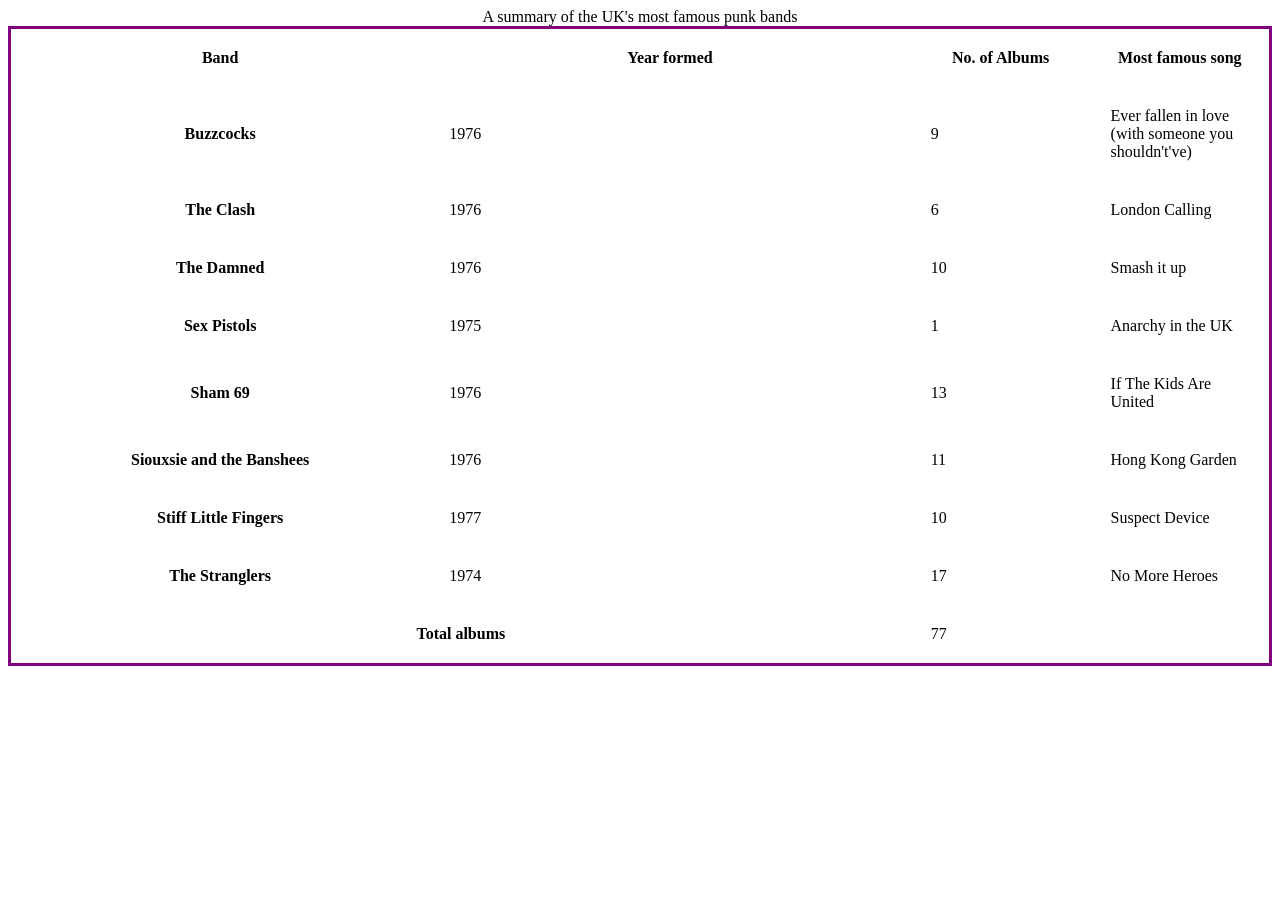
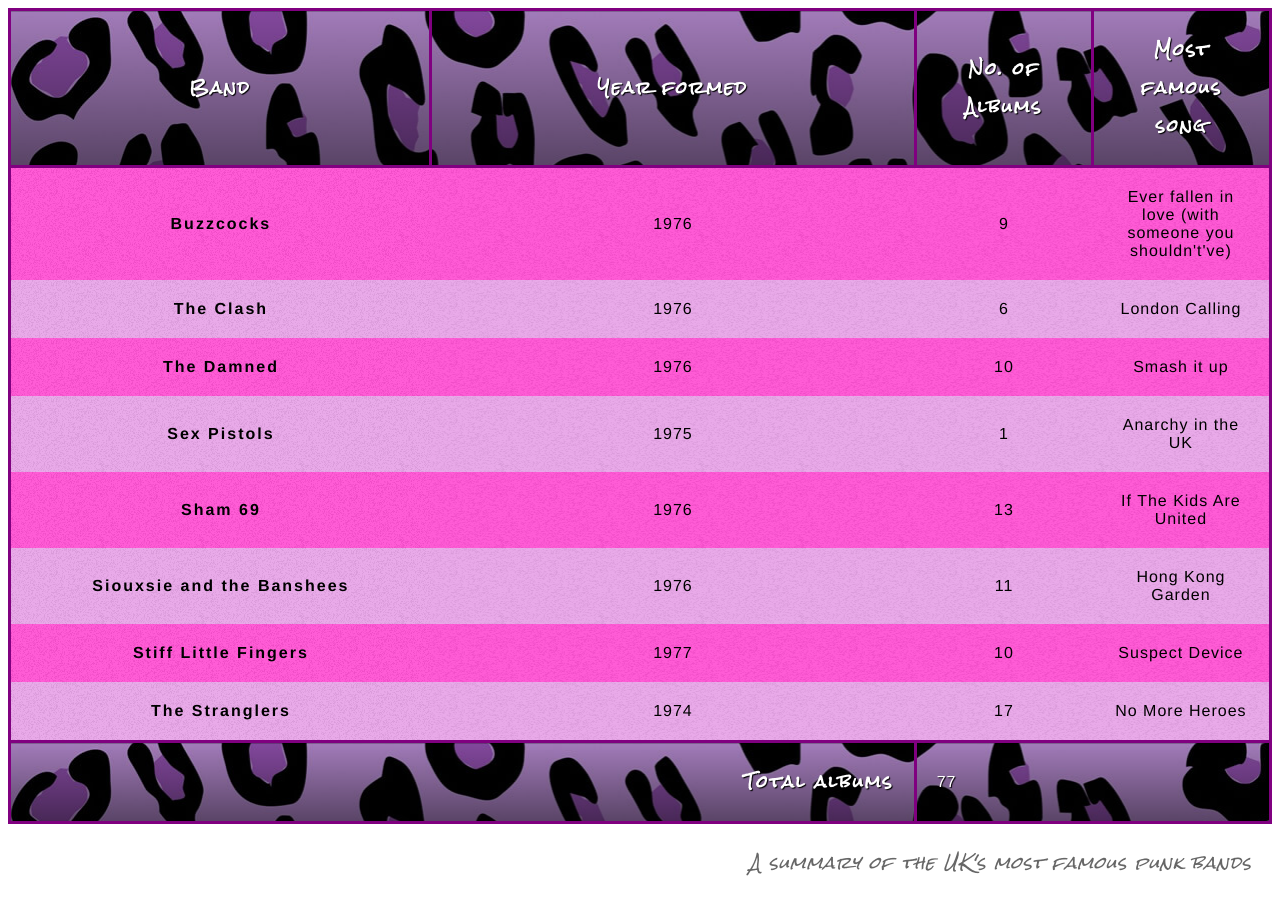
Before and after one commit to haniffridzun/css-notes, a plain HTML site: page styling-table/index.html in a window 1280 px wide. Before the commit the page ends 800 px from the top, so only its background shows below. Drawn offline with Linux system fonts and the light colour scheme.

Commit message:
Zebra striping and caption

```diff
--- a/styling-table/index.html
+++ b/styling-table/index.html
@@ -3,6 +3,11 @@
     <head>
         <meta charset="utf-8" />
         <link rel="stylesheet" href="style.css" />
+        <link
+            href="https://fonts.googleapis.com/css?family=Rock+Salt"
+            rel="stylesheet"
+            type="text/css"
+        />
         <title>UK punk bands</title>
     </head>
     <body>
--- a/styling-table/style.css
+++ b/styling-table/style.css
@@ -1,3 +1,4 @@
+/*  spacing and layout */
 table {
     table-layout: fixed;
     width: 100%;
@@ -25,3 +26,76 @@ th,
 td {
     padding: 20px;
 }
+
+/* typoography */
+html {
+    font-family: "helvetica neue", helvetica, arial, sans-serif;
+}
+
+thead th,
+tfoot th {
+    font-family: "Rock Salt", cursive;
+}
+
+th {
+    letter-spacing: 2px;
+}
+
+td {
+    letter-spacing: 1px;
+}
+
+tbody td {
+    text-align: center;
+}
+
+tfoot th {
+    text-align: right;
+}
+
+/* graphics and colors */
+thead,
+tfoot {
+    background: url(leopardskin.jpg);
+    color: white;
+    text-shadow: 1px 1px 1px black;
+}
+
+thead th,
+tfoot th,
+tfoot td {
+    background: linear-gradient(
+        to bottom,
+        rgba(0, 0, 0, 0.1),
+        rgba(0, 0, 0, 0.5)
+    );
+    border: 3px solid purple;
+}
+
+/* zebra striping */
+tbody tr:nth-child(odd) {
+    background-color: #ff33cc;
+}
+
+tbody tr:nth-child(even) {
+    background-color: #e495e4;
+}
+
+tbody tr {
+    background-image: url(noise.png);
+}
+
+table {
+    background-color: #ff33cc;
+}
+
+/* caption */
+caption {
+    font-family: "Rock Salt", cursive;
+    padding: 20px;
+    font-style: italic;
+    caption-side: bottom;
+    color: #666;
+    text-align: right;
+    letter-spacing: 1px;
+}
```
